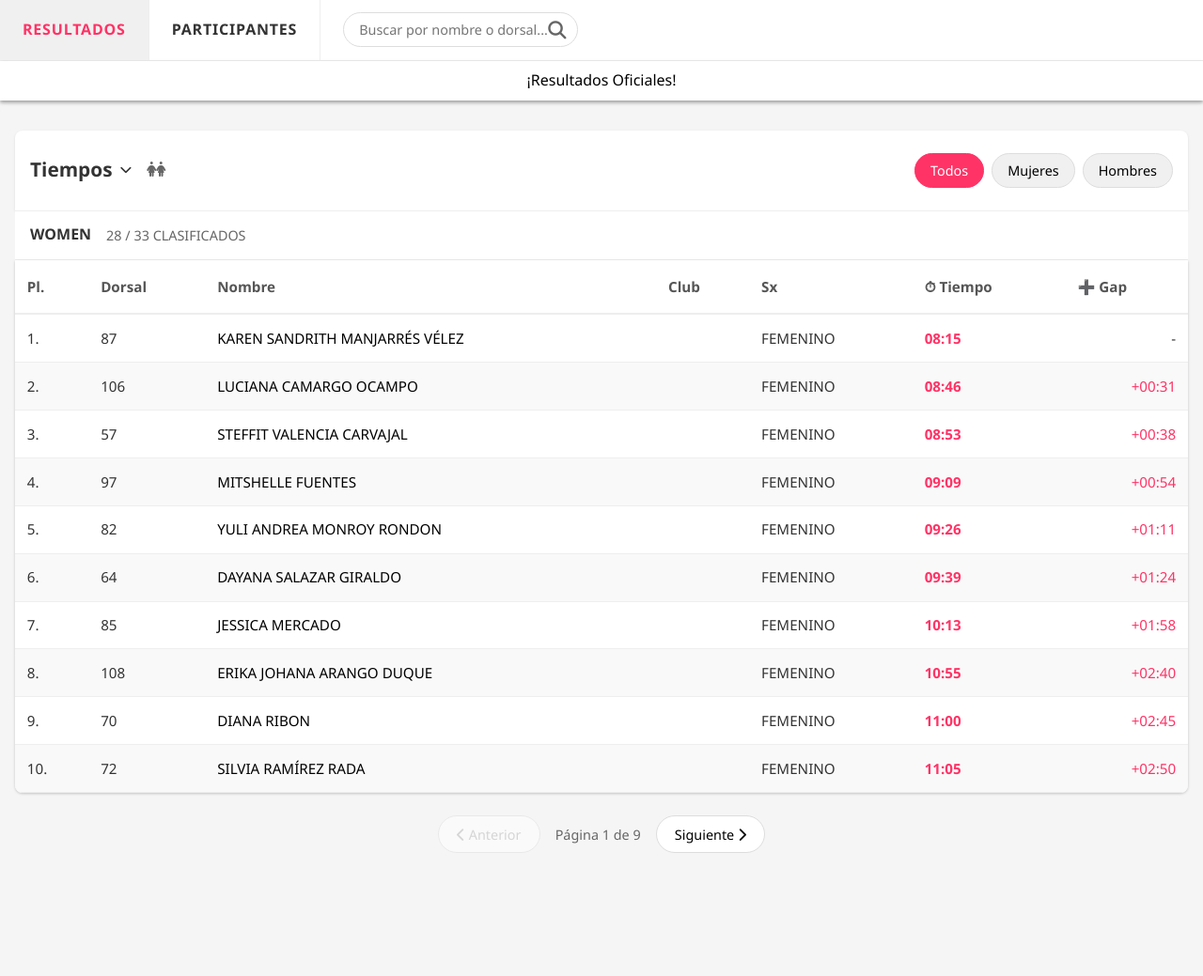
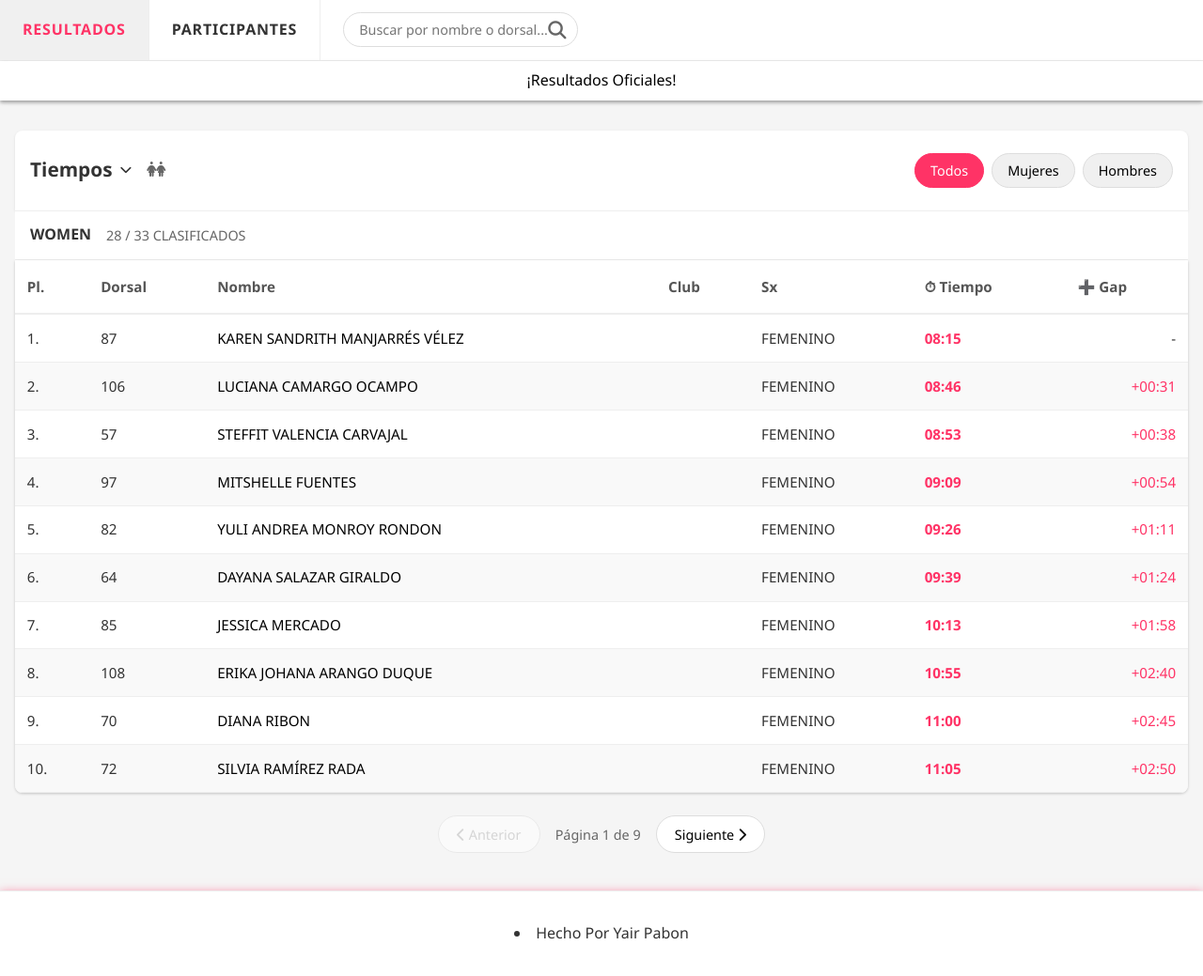
Before and after one commit to Yairpabon/salida-atletica-inca-inca, a plain HTML site: page NEW/RESULTADOS.HTML in a window 1280 px wide. Shown: the whole page at 94% size. Before the commit the page ends 948 px from the top, so only its background shows below. Drawn offline with Linux system fonts and the light colour scheme.

Commit message:
nombre yair

```diff
--- a/NEW/CSS.CSS
+++ b/NEW/CSS.CSS
@@ -674,6 +674,16 @@ header {
 .certificate-btn i {
     margin-right: 0.5rem;
 }
+.footer-bottom{
+    display: flex;
+    justify-content: center;
+    align-items: center;
+    padding: 2rem 0;
+    background-color: #fff;
+    border-top: 1px solid #eee;
+    font-size: 1rem;
+    box-shadow: 0 2px 10px rgba(255, 51, 102, 0.6);
+}
 
 /* Responsive */
 @media (max-width: 768px) {
--- a/NEW/RESULTADOS.HTML
+++ b/NEW/RESULTADOS.HTML
@@ -183,6 +183,10 @@
             </div>
         </div>
     </div>
+    <div class="footer-bottom">
+
+        <li><a href="#"></a>Hecho Por Yair Pabon</a></li>
+    </div>
 
     <script src="./javascrip.js"></script>
 </body>
```
